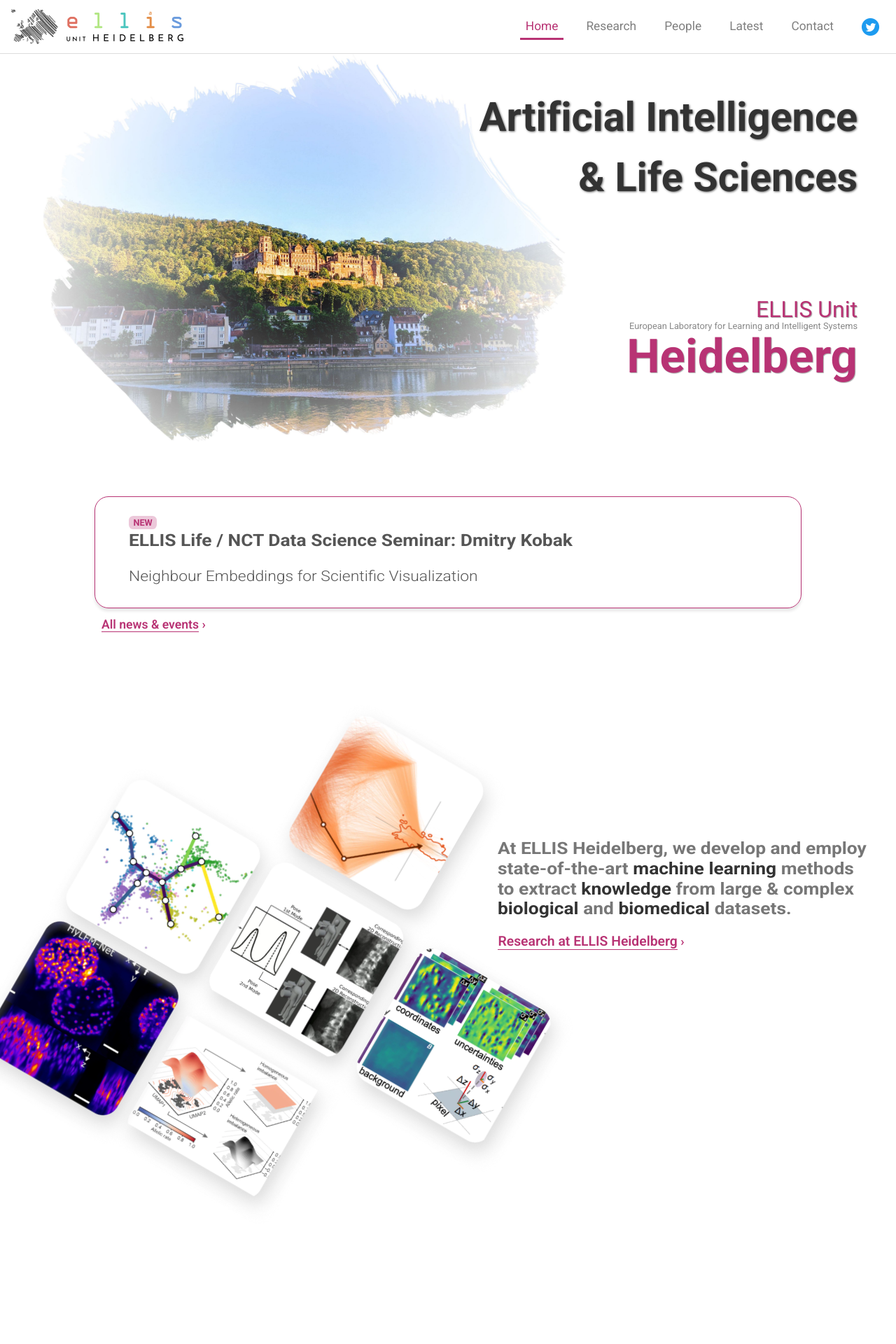
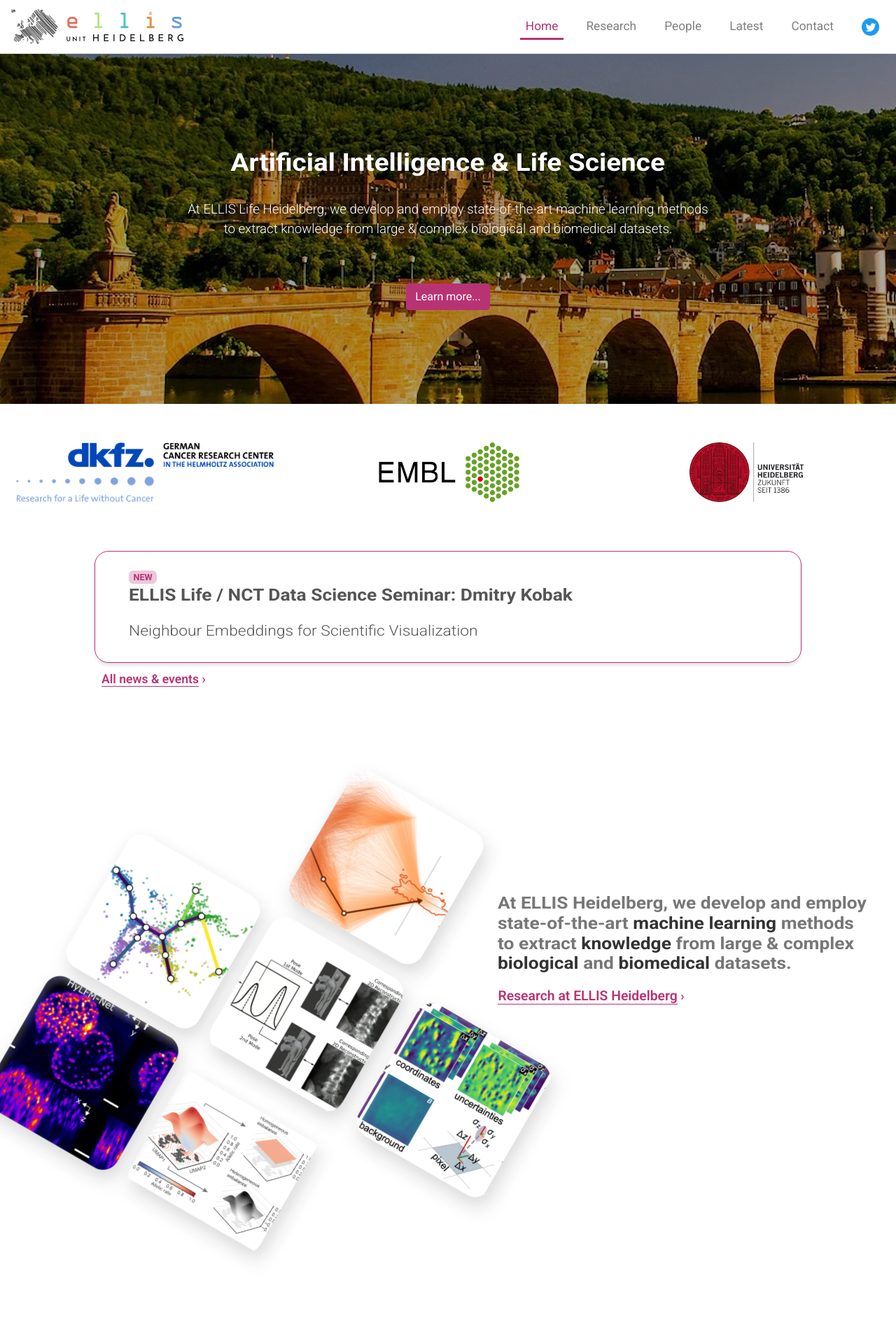
Before and after one commit to n-govindarajan/ellis-life-hd.github.io, a Jekyll site: the page built from pages/0-home.md, in a window 1280 px wide. Shown: the top 1920 px of the page at 70% size. Built offline with Jekyll 4.4.1, drawn with Linux system fonts in a browser that asks for light colours.

Commit message:
full width photo draft

```diff
--- a/_includes/brand-top.html
+++ b/_includes/brand-top.html
@@ -1,16 +1,10 @@
-<div class="container brand text-center" id="header-main">
-    <img id="header-img" src="/assets/img/brand-top.jpg">
-    <div id="header-text">
-        <div id="unit-focus">
-    	    Artificial Intelligence
-	    <br />
-    	    & Life Sciences
-        </div>
-	<div id="unit-location">
-		<span id="unit-header-1">ELLIS Unit</span>
-		<span id="unit-subheader">European Laboratory for Learning and Intelligent Systems</span>
-		<span id="unit-header-2">Heidelberg</span>
-	</div>
-    </div>
+<div class="w-100 brand text-center" id="header-main">
+  <div id="header-text">
+    <h2 class="lead">Artificial Intelligence &amp; Life Science</h2>
+    <br>
+    <p>At ELLIS Life Heidelberg, we develop and employ state-of-the-art machine learning methods<br>
+       to extract knowledge from large & complex biological and biomedical datasets.</p>
+    <br><br>
+    <a class="btn btn-primary" href="/research">Learn more...</a>
+  </div>
 </div>
-<br /><br />
--- a/_sass/ellishd-definitions.scss
+++ b/_sass/ellishd-definitions.scss
@@ -13,3 +13,6 @@
 $emblgreen: #12983C;
 $dkfzblue: #0730BB;
 $unihdred: #9E1212;
+
+$shrink-factor: 0.8;
+$shrink-factor-sm: 0.5;
--- a/_sass/ellishd-pages.scss
+++ b/_sass/ellishd-pages.scss
@@ -1,6 +1,3 @@
-$shrink-factor: 0.8;
-$shrink-factor-sm: 0.5;
-
 // Common
 .brand {
   ul {
@@ -39,60 +36,18 @@
 
 #header-main {
   display: flex;
-  flex-direction: row;
-  justify-content: space-between;
-  user-select: none;
+  align-items: center;
+  justify-content: center;
   width: map-get($grid-breakpoints, "xl");
-  #header-img {
-    align-self: flex-start;
-    max-height: $header-img-max-height;
-    z-index: 1;
-    height: auto;
-    object-fit: contain;
-    user-drag: none;
-    -webkit-user-drag: none;
-  }
+  height: 500px;
+  background: linear-gradient(rgba(0,0,0,0.3), rgba(0,0,0,0.35), rgba(0,0,0,0.3)), url('/assets/img/brand-top-long.jpg');
   #header-text {
-    font-variant-ligatures: none;
-    display: flex;
-    flex-direction: column;
-    margin-left: auto;
-    position: relative;
-    margin-left: -50%;
-    text-align: right;
-    z-index: 99;
-    #unit-focus {
-      color: #333333;
-      font-weight: 800;
-      font-size: $header-unit-focus-font-size;
-      text-shadow: 1px 1px 3px #00000099;
-      padding-top: $header-unit-focus-padding-top;
-    }
-    #unit-location {
-      display: flex;
-      flex-direction: column;
-      padding-top: $header-unit-location-padding-top;
-      margin-left: 30%;
-      #unit-header-1 {
-        color: $primary;
-        text-shadow: 1px 1px 1px #00000055;
-        font-weight: 400;
-        font-size: $header-unit-header-1-font-size;
-        line-height: $header-unit-header-1-line-height;
-        padding-top: $header-unit-header-1-padding-top;
-      }
-      #unit-subheader {
-        color: #00000077;
-        font-size: $header-unit-subheader-font-size;
-        line-height: $header-unit-subheader-line-height;
-      }
-      #unit-header-2 {
-        color: $primary;
-        font-weight: 800;
-        font-size: $header-unit-header-2-font-size;
-        line-height: $header-unit-header-2-line-height;
-        text-shadow: 1px 1px 1px #00000055;
-      }
+    color: #fff;
+    text-align: center;
+    margin: 0 auto;
+    .lead {
+      color: #fff;
+      transform-origin: 50%;
     }
   }
 }
@@ -144,6 +99,21 @@
 //.carousel-inner img {
 //  height: 525px;
 //}
+
+#brand-logos {
+  margin-top: 50px;
+  margin-bottom: 70px;
+  text-align: center;
+  p {
+    font-size: 12pt;
+    font-weight: 300;
+    opacity: 0.8;
+  }
+  img {
+    padding-top: 5px;
+    height: 90px;
+  }
+}
 
 // Main page news
 .newest-post-wrapper {
@@ -518,18 +488,3 @@
     }
   }
 }
-
-#brand-logos {
-  margin-top: 70px;
-  margin-bottom: 40px;
-  text-align: center;
-  p {
-    font-size: 12pt;
-    font-weight: 300;
-    opacity: 0.8;
-  }
-  img {
-    padding-top: 5px;
-    height: 90px;
-  }
-}
--- a/pages/0-home.md
+++ b/pages/0-home.md
@@ -9,9 +9,10 @@
 ---
 
 {% include brand-top.html %}
+{% include brand-logos.html %}
 {% include news-shortlist.html %}
 {% include brand-research.html %}
 {% include brand-people.html %}
+
 {% include brand-institutes.html %}
 {% include brand-ellis.html %}
-{% include brand-logos.html %}
```
Also changed, not shown: assets/img/brand-top-large.jpg (deleted), assets/img/brand-top-long.jpg (added), assets/img/brand-top.jpg (deleted), assets/img/logo-dkfz.png, assets/img/logo-embl.png.
